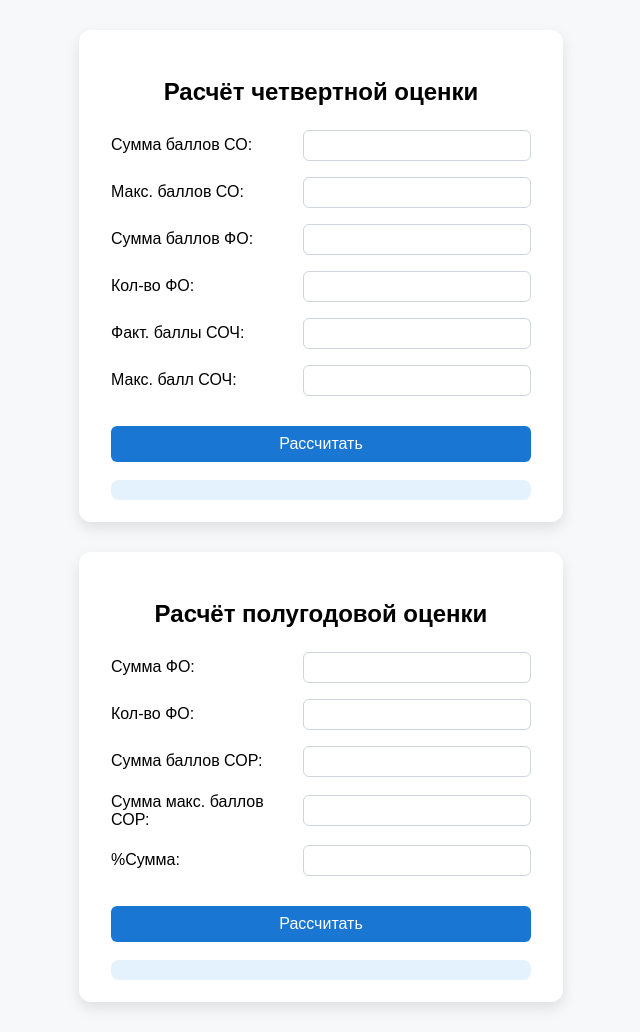
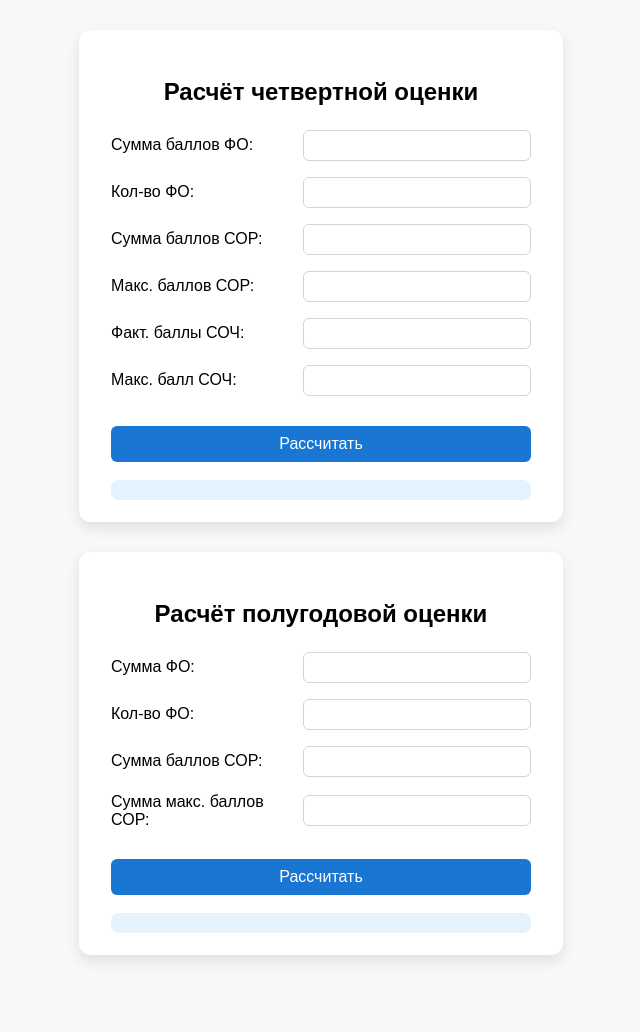
Before and after one commit to schyolokov/bilim_calc, a plain HTML site: page index.html in a window 1280 px wide. Shown: the whole page, without its empty margins (319-959 px from the left). After the commit the page ends 985 px from the top, so only its background shows below. Drawn offline with Linux system fonts and the light colour scheme.

Commit message:
Update index.html

```diff
--- a/index.html
+++ b/index.html
@@ -2,7 +2,7 @@
 <html lang="ru">
 <head>
     <meta charset="UTF-8">
-    <title>Калькуляторы оценок</title>
+    <title>Калькулятор оценок за четверть и полугодие</title>
     <style>
         body {
             font-family: Arial, sans-serif;
@@ -70,21 +70,21 @@
     <div class="container">
         <h2>Расчёт четвертной оценки</h2>
         <form id="gradeForm" autocomplete="off">
-            <div class="input-row">
-                <label for="sum_CO">Сумма баллов СО:</label>
-                <input type="number" id="sum_CO" step="any">
-            </div>
-            <div class="input-row">
-                <label for="max_CO">Макс. баллов СО:</label>
-                <input type="number" id="max_CO" step="any">
-            </div>
-            <div class="input-row">
+                        <div class="input-row">
                 <label for="sum_FO">Сумма баллов ФО:</label>
                 <input type="number" id="sum_FO" step="any">
             </div>
             <div class="input-row">
                 <label for="num_FO">Кол-во ФО:</label>
                 <input type="number" id="num_FO">
+            </div>
+            <div class="input-row">
+                <label for="sum_CO">Сумма баллов СОР:</label>
+                <input type="number" id="sum_CO" step="any">
+            </div>
+            <div class="input-row">
+                <label for="max_CO">Макс. баллов СОР:</label>
+                <input type="number" id="max_CO" step="any">
             </div>
             <div class="input-row">
                 <label for="fact_COCH">Факт. баллы СОЧ:</label>
@@ -119,12 +119,6 @@
                 <label for="max_sum_CO_sem">Сумма макс. баллов СОР:</label>
                 <input type="number" id="max_sum_CO_sem" step="any">
             </div>
-
-            <div class="input-row">
-                <label for="total_perc_sem">%Сумма:</label>
-                <input type="text" id="total_perc_sem" readonly>
-            </div>
-
             <button type="submit">Рассчитать</button>
         </form>
         <div id="result_sem"></div>
@@ -170,9 +164,7 @@
         document.getElementById('total_perc_sem').value = total_perc.toFixed(2);
 
         document.getElementById('result_sem').innerText =
-            "%ФО: " + perc_FO.toFixed(2) + "%, " +
-            "%СОР: " + perc_SOR.toFixed(2) + "%, " +
-            "%Сумма: " + total_perc.toFixed(2) + "%";
+            document.getElementById('result').innerText = "Итоговая оценка: " + total_perc;
     };
     </script>
 </body>
```
